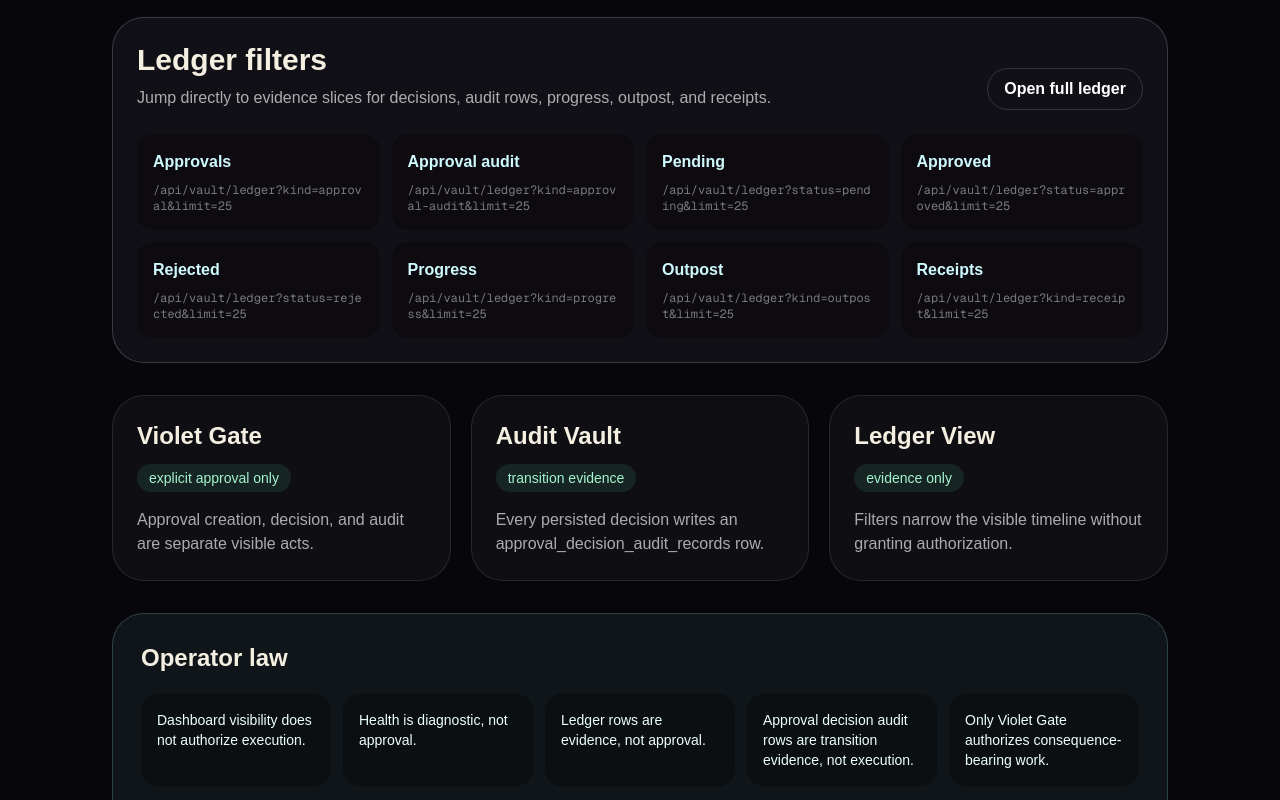
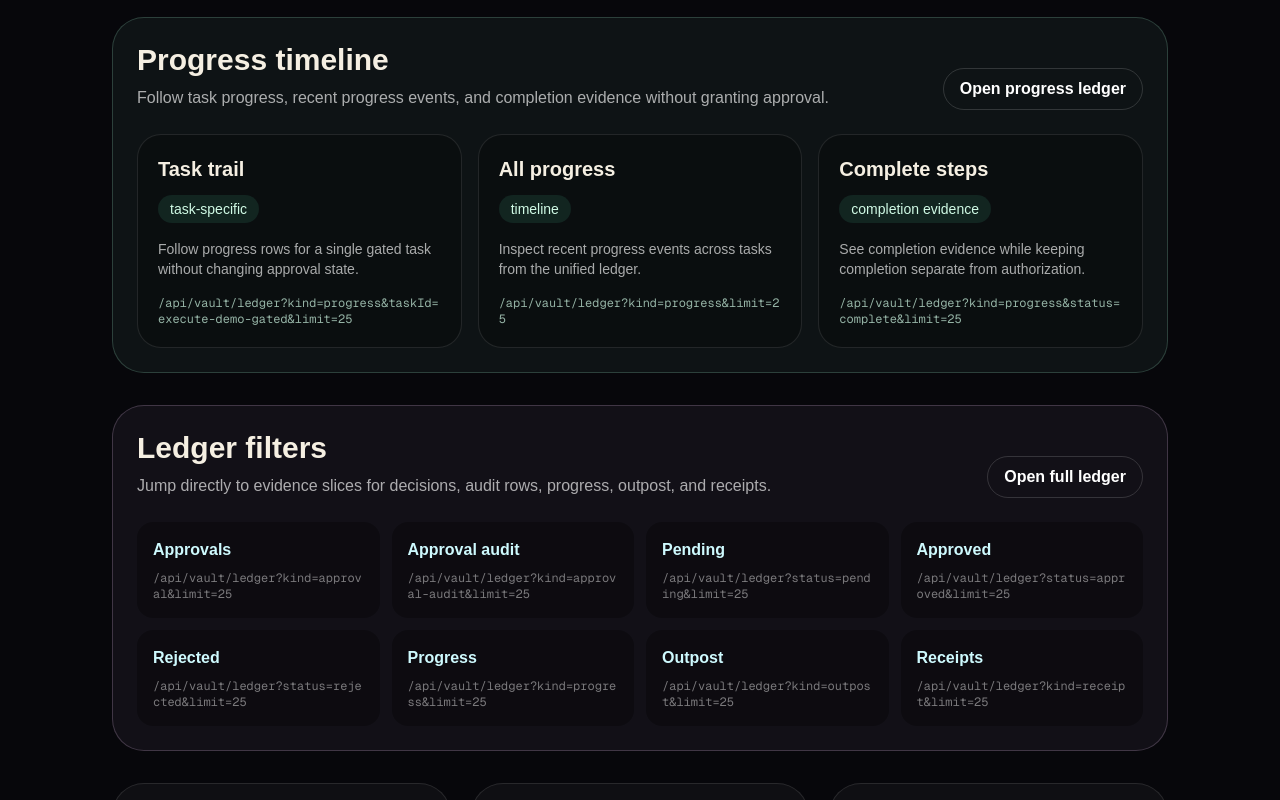
Before and after one commit to hvitiswift-afk/nextjs-boilerplate, a Next.js app: page /vault in a window 1280 px wide. Shown: the part 1600-2400 px from the top of the page. Built offline with nearby package versions, Linux system fonts and the light colour scheme.

Commit message:
Add progress timeline cards to Vault dashboard

```diff
--- a/app/vault/page.tsx
+++ b/app/vault/page.tsx
@@ -90,6 +90,27 @@ const approvalCommandBlocks = [
   }
 ];
 
+const progressTimelineCards = [
+  {
+    title: "Task trail",
+    href: "/api/vault/ledger?kind=progress&taskId=execute-demo-gated&limit=25",
+    status: "task-specific",
+    body: "Follow progress rows for a single gated task without changing approval state."
+  },
+  {
+    title: "All progress",
+    href: "/api/vault/ledger?kind=progress&limit=25",
+    status: "timeline",
+    body: "Inspect recent progress events across tasks from the unified ledger."
+  },
+  {
+    title: "Complete steps",
+    href: "/api/vault/ledger?kind=progress&status=complete&limit=25",
+    status: "completion evidence",
+    body: "See completion evidence while keeping completion separate from authorization."
+  }
+];
+
 const operatorCards = [
   {
     title: "Violet Gate",
@@ -112,6 +133,7 @@ const laws = [
   "Dashboard visibility does not authorize execution.",
   "Health is diagnostic, not approval.",
   "Ledger rows are evidence, not approval.",
+  "Progress timeline cards are evidence, not approval.",
   "Approval decision audit rows are transition evidence, not execution.",
   "Only Violet Gate authorizes consequence-bearing work."
 ];
@@ -127,11 +149,11 @@ export default function VaultDashboardPage() {
 
         <section className="py-14">
           <p className="mb-4 inline-flex rounded-full border border-cyan-300/30 bg-cyan-300/10 px-4 py-2 text-sm text-cyan-100">
-            Phase 3 • health • manifest • ledger • approval review
+            Phase 3 • health • manifest • ledger • approval review • progress timeline
           </p>
           <h1 className="max-w-4xl text-5xl font-black tracking-tight sm:text-7xl">Operate the Stone Vault without guessing.</h1>
           <p className="mt-6 max-w-3xl text-lg leading-8 text-white/72">
-            This dashboard gives an operator quick doors into the manifest, health checks, ledger filters, Violet Gate decisions, approval review, and approval audit evidence.
+            This dashboard gives an operator quick doors into the manifest, health checks, ledger filters, Violet Gate decisions, approval review, progress timelines, and approval audit evidence.
           </p>
         </section>
 
@@ -179,6 +201,26 @@ export default function VaultDashboardPage() {
           </div>
         </section>
 
+        <section className="mt-8 rounded-[2rem] border border-emerald-200/20 bg-emerald-200/[0.05] p-6">
+          <div className="flex flex-wrap items-end justify-between gap-4">
+            <div>
+              <h2 className="text-3xl font-black">Progress timeline</h2>
+              <p className="mt-2 text-white/65">Follow task progress, recent progress events, and completion evidence without granting approval.</p>
+            </div>
+            <a className="rounded-full border border-white/15 px-4 py-2 font-bold text-white" href="/api/vault/ledger?kind=progress&limit=25">Open progress ledger</a>
+          </div>
+          <div className="mt-6 grid gap-4 lg:grid-cols-3">
+            {progressTimelineCards.map((card) => (
+              <a key={card.title} href={card.href} className="rounded-[1.5rem] border border-white/10 bg-black/25 p-5 transition hover:border-emerald-100/40 hover:bg-black/35">
+                <h3 className="text-xl font-black">{card.title}</h3>
+                <p className="mt-3 inline-flex rounded-full bg-emerald-300/10 px-3 py-1 text-sm text-emerald-100">{card.status}</p>
+                <p className="mt-4 text-sm text-white/65">{card.body}</p>
+                <p className="mt-4 break-all font-mono text-xs text-emerald-100/70">{card.href}</p>
+              </a>
+            ))}
+          </div>
+        </section>
+
         <section className="mt-8 rounded-[2rem] border border-fuchsia-200/20 bg-fuchsia-200/[0.05] p-6">
           <div className="flex flex-wrap items-end justify-between gap-4">
             <div>
@@ -209,12 +251,12 @@ export default function VaultDashboardPage() {
 
         <section className="mt-8 rounded-[2rem] border border-cyan-200/20 bg-cyan-200/[0.06] p-7">
           <h2 className="text-2xl font-black">Operator law</h2>
-          <div className="mt-5 grid gap-3 lg:grid-cols-5">
+          <div className="mt-5 grid gap-3 lg:grid-cols-6">
             {laws.map((law) => (
               <div key={law} className="rounded-2xl bg-black/30 p-4 text-sm text-cyan-50">{law}</div>
             ))}
           </div>
-          <pre className="mt-5 overflow-x-auto rounded-2xl bg-black/40 p-4 text-sm text-cyan-100">{`OPERATOR = inspect → create approval → decide explicitly → audit → verify ledger
+          <pre className="mt-5 overflow-x-auto rounded-2xl bg-black/40 p-4 text-sm text-cyan-100">{`OPERATOR = inspect → create approval → decide explicitly → audit → track progress → verify ledger
 DASHBOARD = visibility, not authorization
 VIOLET_GATE = only approval line for consequence-bearing work`}</pre>
         </section>
```
